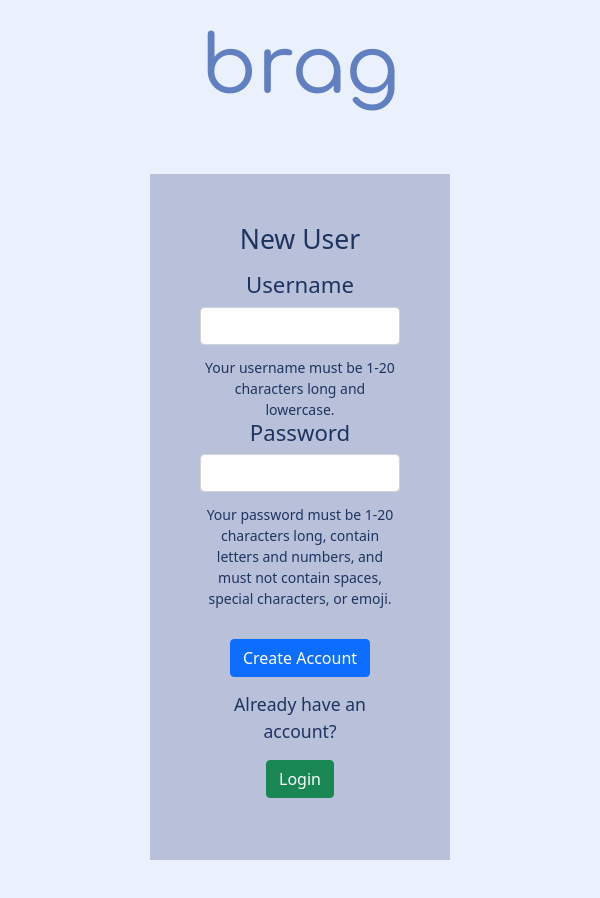
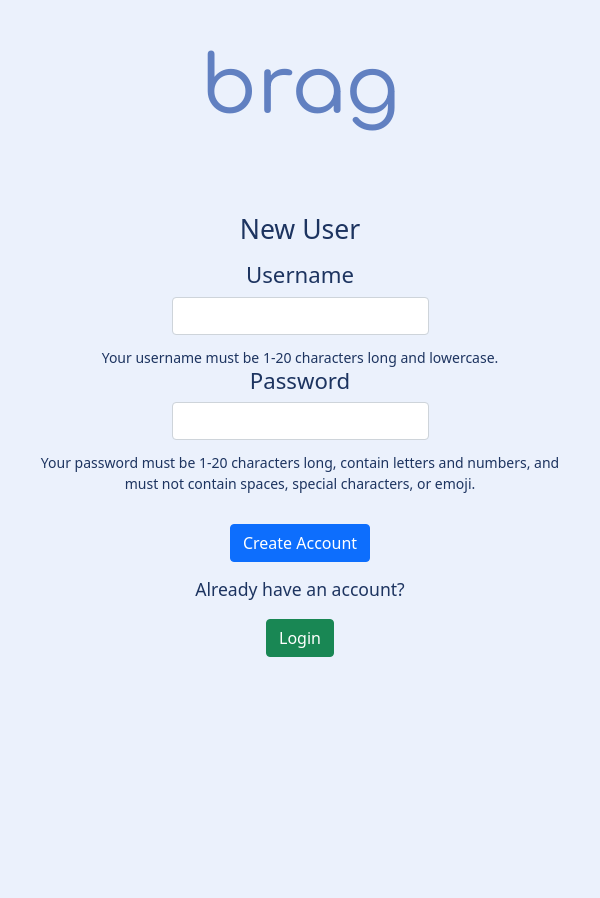
Before and after one commit to maxxsaid/NFT-frontend, a React (Create React App) app: page /signup in a window 600 px wide. Shown: the top 898 px of the page. After the commit the page ends 800 px from the top, so only its background shows below. Built offline with nearby package versions, Linux system fonts and the light colour scheme.

Commit message:
responsive added

```diff
--- a/src/styles.scss
+++ b/src/styles.scss
@@ -23,6 +23,7 @@ $darkblue: rgb(9, 21, 64);
 body {
   @include white-bg-blue-text();
 }
+@media (min-width: 600px) {
   nav {
     @include white-bg-blue-text;
     display: flex;
@@ -56,8 +57,10 @@ nav {
   .loginPage {
     display: flex;
     flex-flow: column;
+    justify-content: center;
+    align-items: center;
     padding: 50px;
-  margin: 50px 150px;
+    margin: 50px 100px;
     text-align: center;
     background-color: $skyblue;
     color: $navy;
@@ -72,8 +75,9 @@ nav {
   .signupPage {
     display: flex;
     flex-flow: column;
+    align-items: center;
     padding: 50px;
-  margin: 50px 150px;
+    margin: 50px 100px;
     text-align: center;
     background-color: $skyblue;
     color: $navy;
@@ -91,3 +95,75 @@ nav {
       font-size: 1.1em;
     }
   }
+}
+
+@media (max-width: 600px) {
+  nav {
+    @include white-bg-blue-text;
+    display: flex;
+    justify-content: center;
+    margin: 40px;
+
+    a {
+      text-decoration: none;
+      color: $lightblue;
+      div {
+        margin: 10px;
+      }
+    }
+  }
+  .logo {
+    font-size: 5em;
+    font-family: "Comfortaa", cursive;
+  }
+  .loginHome {
+    display: flex;
+    justify-content: center;
+    padding: 0 10px;
+    margin: 40px;
+  }
+  .carou {
+    margin: 0;
+    border-radius: 10px;
+  }
+
+  .loginPage {
+    display: flex;
+    flex-flow: column;
+    align-items: center;
+    padding: 50px;
+    text-align: center;
+    background-color: $white;
+    color: $navy;
+  }
+  .btnloginpage {
+    margin: 40px 0 0 0;
+  }
+
+  .btn {
+    margin: 2px;
+  }
+  .signupPage {
+    display: flex;
+    flex-flow: column;
+    align-items: center;
+    padding: 40px;
+    text-align: center;
+    background-color: $white;
+    color: $navy;
+    margin: 30px auto;
+  }
+  .p1 {
+    color: $navy;
+  }
+  .createacc {
+    margin: 30px 0 0 0;
+  }
+  .signLog {
+    margin: 10px;
+    .p1 {
+      margin: 14px;
+      font-size: 1.1em;
+    }
+  }
+}
```
Lines whose indentation alone changed are shown as unchanged.
